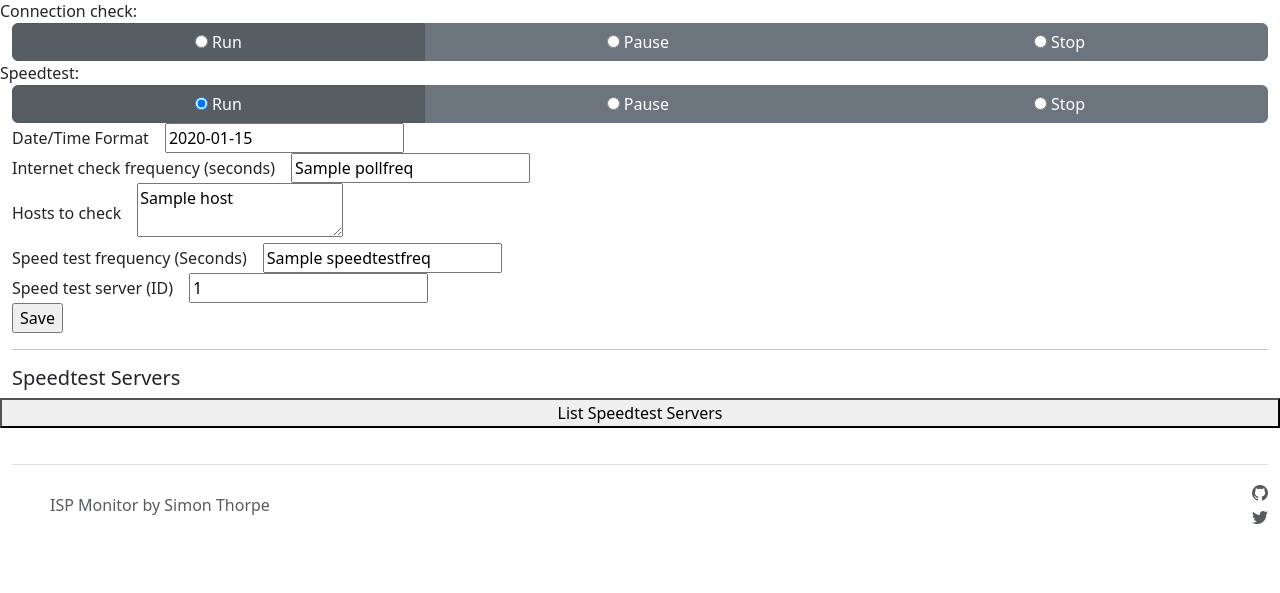
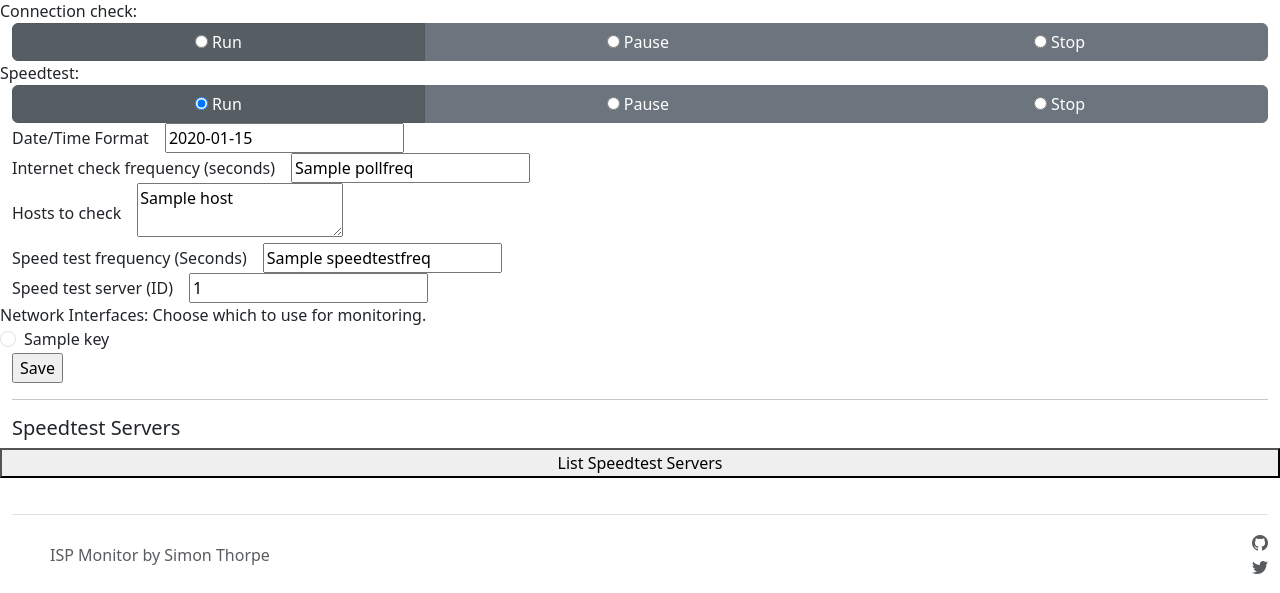
Before and after one commit to securitypedant/ispmonitor, a Python web app: template templates/config.html in a window 1280 px wide. Shown: the part 133-726 px from the top of the page. Run offline with Jinja, Linux system fonts and the light colour scheme; the template is opened without the code that fills it: most values are stand-ins (such as "Sample title", 1, 10 or a date in 2020).

Commit message:
Adding interfaces list to config

```diff
--- a/app.py
+++ b/app.py
@@ -5,6 +5,7 @@ import logging.handlers as handlers
 
 from flask import Flask, render_template, request, redirect, url_for, g
 from lib.datastore import readMonitorValues, getLastSpeedTest, createEventDict
+from lib.network import getLocalInterfaces
 from apscheduler.schedulers.background import BackgroundScheduler
 from config import get_configValue, set_configValue
 from jobs import scheduledCheckConnection, scheduledSpeedTest
@@ -117,6 +118,7 @@ def render_home():
     return render_template(
         "home.html",
         events=events,
+        isSpeedTestRunning=redis_conn.get('isspeedtestrunning'),
         graphJSON=ltgraphJSON,
         stgraphJSON=stgraphJSON,
         lastSpeedTest=lastSpeedTest,
@@ -150,9 +152,11 @@ def config():
 
         set_configValue('hosts', hostsListClean)
 
+    interfaces = getLocalInterfaces()
+
     with open('config.yaml', 'r') as configfile:
         configdict = yaml.safe_load(configfile)
-    return render_template("config.html", configdict=configdict)
+    return render_template("config.html", configdict=configdict, interfaces=interfaces)
 
 if __name__ == "__main__":
     app.run()
--- a/lib/datastore.py
+++ b/lib/datastore.py
@@ -83,7 +83,6 @@ def readMonitorValues(type, range='hour'):
 
     for filename in files:
         with open(filename, 'r') as file:
-            print("Processing file " + filename)
             for line in file:
                 listOfValues.append(json.loads(line))
 
--- a/lib/network.py
+++ b/lib/network.py
@@ -51,6 +51,10 @@ def checkLocalInterface(which_interface):
     interface = interfaces[which_interface]
 
     return ["Interface Status", getDateNow(), interface.isup, "Network interface '" + which_interface + "' is up? " + str(interface.isup)]
+
+def getLocalInterfaces():
+    # Return a list of local interface details in a list.
+    return psutil.net_if_stats()
 
 def checkConnection(hosts):
     failedHosts = 0
--- a/static/home.js
+++ b/static/home.js
@@ -1,4 +1,9 @@
 window.onload=function(){
+
+    if (isSpeedTestRunning) {
+      document.getElementById('speedtest_button').disabled = true;
+      document.getElementById('speedtest_button').textContent = "Speedtest Running...";
+    }
     document.getElementById('speedtest_button').addEventListener('click', function() {
       var xhr = new XMLHttpRequest();
       xhr.open('GET', '/ajax/runspeedtest', true);
--- a/templates/config.html
+++ b/templates/config.html
@@ -11,23 +11,16 @@
 
         // Get a reference to the HTML element where you want to display the data
         const container = document.getElementById("speedtestserverlist_result");
-
         // Clear the contents of the container (optional)
         container.innerHTML = "";
-
         result.forEach(function(value) {
           // Create a new HTML element to display the value
           const element = document.createElement("div");
-
           // Set the text content of the element to the value
           element.textContent = "ID=" + value[0].id + " - " + value[0].sponsor + " in " + value[0].name;
-
           // Add the new element to the container
           container.appendChild(element);
         });
-
-
-        // document.getElementById('speedtestserverlist_result').innerHTML = result;
       };
       xhr.send();
     });
@@ -83,6 +76,15 @@
     <div class="col-auto"><label for="speedtestserverid">Speed test server (ID)</label></div>
     <div class="col-auto"><input type="text" name="speedtestserverid" id="speedtestserverid" value="{{ configdict['speedtestserverid'] }}"></div>
   </div>
+  <div class="row">
+    Network Interfaces: Choose which to use for monitoring.
+    {% for key, value in interfaces.items() %}
+    <div class="form-check form-check-inline">
+      <input class="form-check-input" type="radio" name="interfaceRadioGroup" id="radioCheck1" value="Ethernet">
+      <label class="form-check-label" for="radioCheck1">{{ key }}</label>
+    </div>
+    {% endfor %}
+  </div>
 
   <input type="submit" value="Save">
 </form>
```
Also changed, not shown: templates/home.html (+9 -3 lines).
